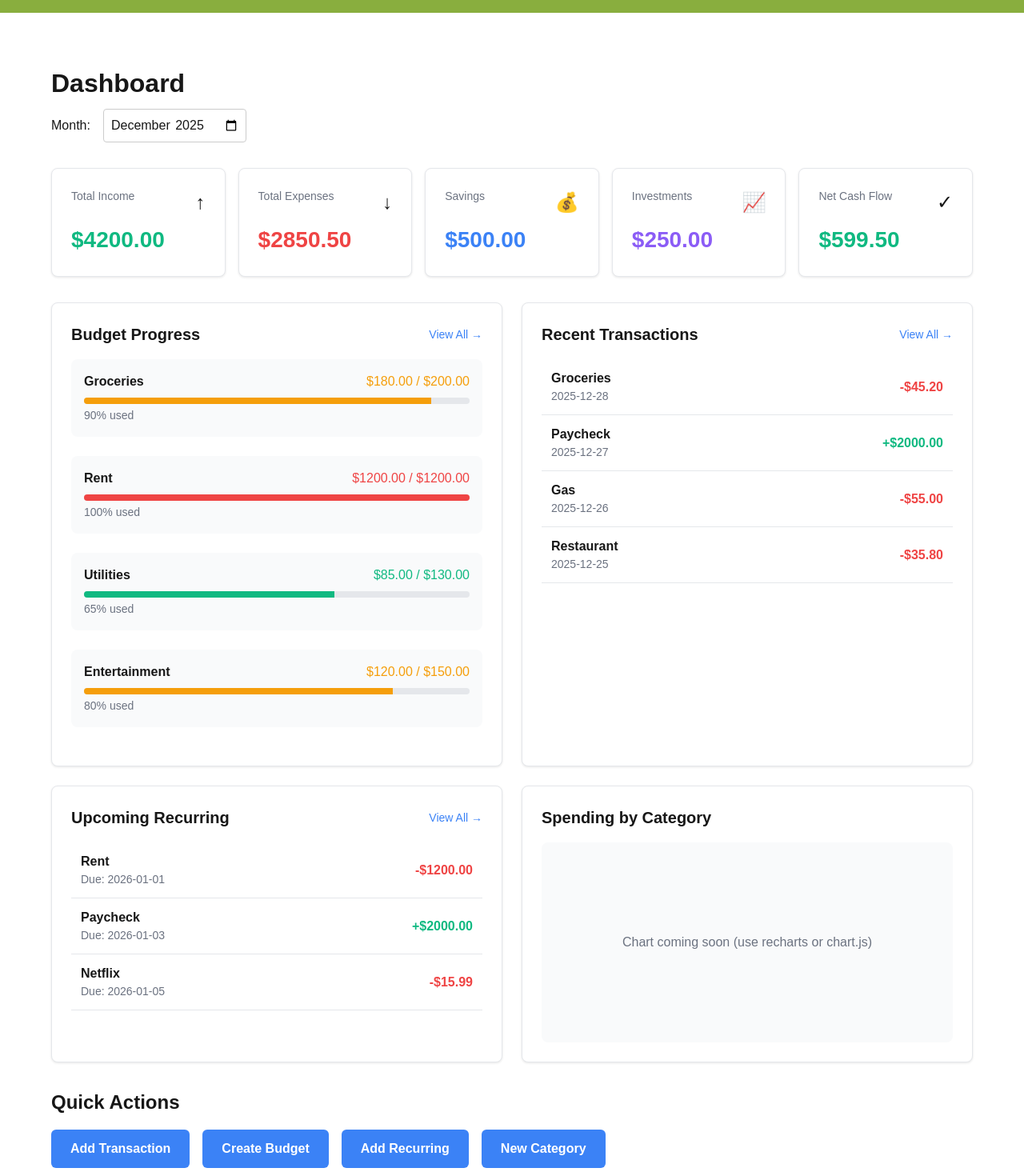
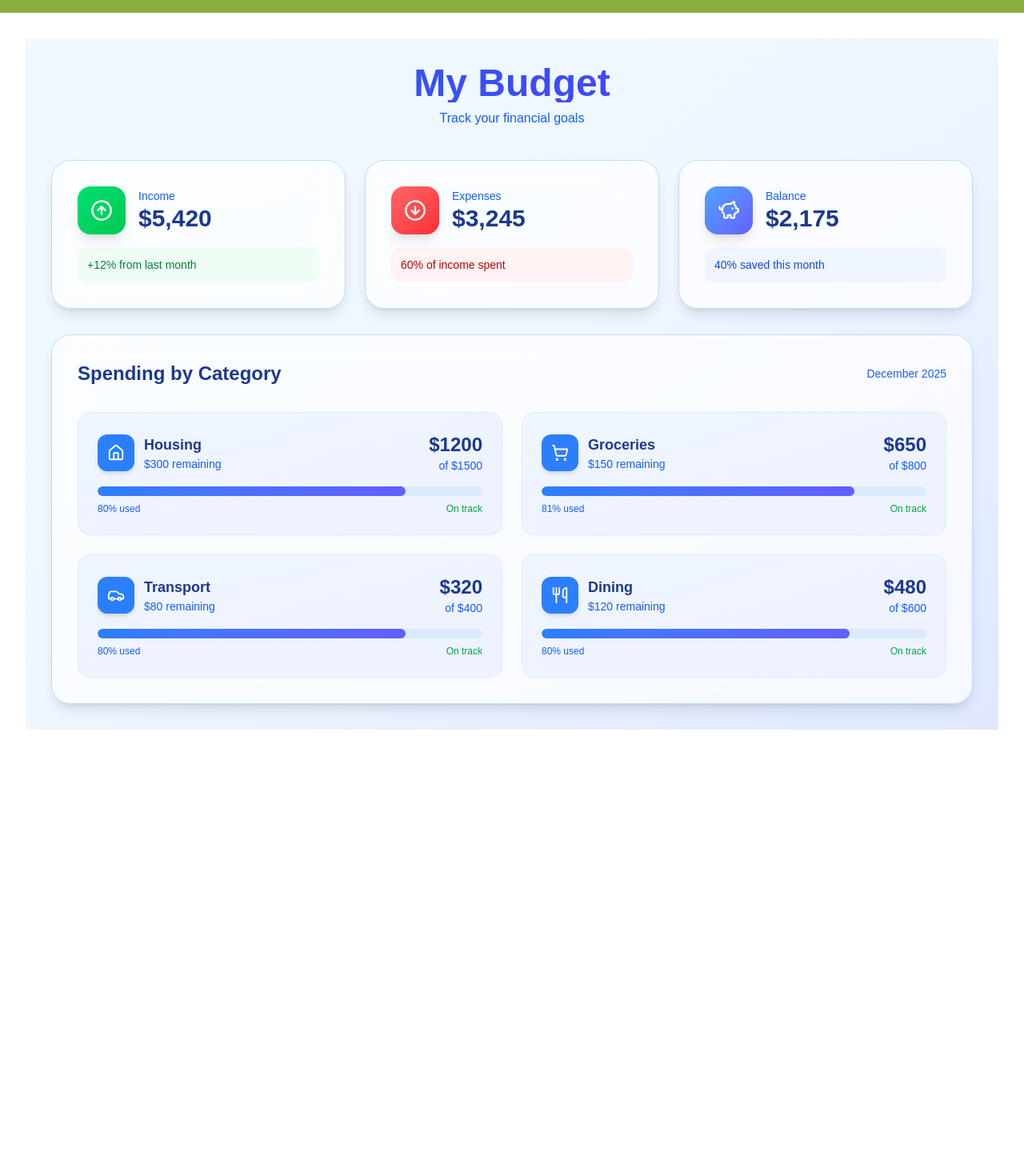
Before and after one commit to DylanDtm4/Bluget, a Next.js app in the folder frontend/: page /dashboard in a window 1280 px wide. Shown: the part 40-1510 px from the top of the page at 80% size. After the commit the page ends 984 px from the top, so only its background shows below. Built offline with nearby package versions, Linux system fonts and the light colour scheme; no server answers.

Commit message:
Messing with Dashboard

```diff
--- a/frontend/package.json
+++ b/frontend/package.json
@@ -12,6 +12,7 @@
     "@supabase/auth-helpers-nextjs": "^0.15.0",
     "axios": "^1.13.2",
     "jsonwebtoken": "^9.0.3",
+    "lucide-react": "^0.562.0",
     "next": "16.0.7",
     "react": "19.2.0",
     "react-dom": "19.2.0"
--- a/frontend/src/app/dashboard/page.tsx
+++ b/frontend/src/app/dashboard/page.tsx
@@ -1,447 +1,166 @@
 "use client";
+import React, { useState } from "react";
+import {
+	ArrowUpCircle,
+	ArrowDownCircle,
+	PiggyBank,
+	CreditCard,
+	Home,
+	ShoppingCart,
+	Car,
+	Utensils,
+} from "lucide-react";
 
-import { useState } from "react";
-import Link from "next/link";
-
-export default function Dashboard() {
-	const [selectedMonth, setSelectedMonth] = useState("2025-12");
-
-	// Sample data - replace with real API data
-	const summary = {
-		totalIncome: 4200,
-		totalExpenses: 2850.5,
-		totalSavings: 500,
-		totalInvestments: 250,
-		netCashFlow: 599.5,
-	};
-
-	const budgets = [
-		{ id: "1", category: "Groceries", spent: 180, limit: 200, percentage: 90 },
-		{ id: "2", category: "Rent", spent: 1200, limit: 1200, percentage: 100 },
-		{ id: "3", category: "Utilities", spent: 85, limit: 130, percentage: 65 },
-		{
-			id: "4",
-			category: "Entertainment",
-			spent: 120,
-			limit: 150,
-			percentage: 80,
-		},
-	];
-
-	const recentTransactions = [
-		{
-			id: "1",
-			type: "Expense",
-			category: "Groceries",
-			amount: 45.2,
-			date: "2025-12-28",
-		},
-		{
-			id: "2",
-			type: "Income",
-			category: "Paycheck",
-			amount: 2000,
-			date: "2025-12-27",
-		},
-		{
-			id: "3",
-			type: "Expense",
-			category: "Gas",
-			amount: 55,
-			date: "2025-12-26",
-		},
-		{
-			id: "4",
-			type: "Expense",
-			category: "Restaurant",
-			amount: 35.8,
-			date: "2025-12-25",
-		},
-	];
-
-	const upcomingRecurring = [
-		{
-			id: "1",
-			category: "Rent",
-			amount: 1200,
-			dueDate: "2026-01-01",
-			type: "Expense",
-		},
-		{
-			id: "2",
-			category: "Paycheck",
-			amount: 2000,
-			dueDate: "2026-01-03",
-			type: "Income",
-		},
-		{
-			id: "3",
-			category: "Netflix",
-			amount: 15.99,
-			dueDate: "2026-01-05",
-			type: "Expense",
-		},
-	];
-
-	const getBudgetColor = (percentage: number) => {
-		if (percentage >= 100) return "#ef4444"; // red
-		if (percentage >= 80) return "#f59e0b"; // orange
-		return "#10b981"; // green
-	};
+export default function BudgetDashboard() {
+	const [budget] = useState({
+		income: 5420,
+		expenses: 3245,
+		balance: 2175,
+		categories: [
+			{ name: "Housing", spent: 1200, budget: 1500, icon: Home },
+			{ name: "Groceries", spent: 650, budget: 800, icon: ShoppingCart },
+			{ name: "Transport", spent: 320, budget: 400, icon: Car },
+			{ name: "Dining", spent: 480, budget: 600, icon: Utensils },
+		],
+	});
 
 	return (
-		<div style={{ padding: "2rem", maxWidth: "1400px", margin: "0 auto" }}>
-			{/* Header */}
-			<div style={{ marginBottom: "2rem" }}>
-				<h1
-					style={{
-						fontSize: "2rem",
-						fontWeight: "bold",
-						marginBottom: "0.5rem",
-					}}
-				>
-					Dashboard
-				</h1>
-				<div style={{ display: "flex", alignItems: "center", gap: "1rem" }}>
-					<label>Month:</label>
-					<input
-						type="month"
-						value={selectedMonth}
-						onChange={(e) => setSelectedMonth(e.target.value)}
-						style={{
-							padding: "0.5rem",
-							border: "1px solid #ccc",
-							borderRadius: "4px",
-						}}
-					/>
+		<div className="min-h-screen bg-gradient-to-br from-sky-50 via-blue-50 to-indigo-100 p-8">
+			<div className="max-w-7xl mx-auto">
+				<div className="text-center mb-10">
+					<h1 className="text-5xl font-bold bg-gradient-to-r from-blue-600 to-indigo-600 bg-clip-text text-transparent mb-2">
+						My Budget
+					</h1>
+					<p className="text-blue-600">Track your financial goals</p>
 				</div>
-			</div>
 
-			{/* Summary Cards */}
-			<div
-				style={{
-					display: "grid",
-					gridTemplateColumns: "repeat(auto-fit, minmax(200px, 1fr))",
-					gap: "1rem",
-					marginBottom: "2rem",
-				}}
-			>
-				<SummaryCard
-					title="Total Income"
-					amount={summary.totalIncome}
-					color="#10b981"
-					icon="↑"
-				/>
-				<SummaryCard
-					title="Total Expenses"
-					amount={summary.totalExpenses}
-					color="#ef4444"
-					icon="↓"
-				/>
-				<SummaryCard
-					title="Savings"
-					amount={summary.totalSavings}
-					color="#3b82f6"
-					icon="💰"
-				/>
-				<SummaryCard
-					title="Investments"
-					amount={summary.totalInvestments}
-					color="#8b5cf6"
-					icon="📈"
-				/>
-				<SummaryCard
-					title="Net Cash Flow"
-					amount={summary.netCashFlow}
-					color={summary.netCashFlow >= 0 ? "#10b981" : "#ef4444"}
-					icon={summary.netCashFlow >= 0 ? "✓" : "✗"}
-				/>
-			</div>
-
-			{/* Main Content Grid */}
-			<div
-				style={{
-					display: "grid",
-					gridTemplateColumns: "repeat(auto-fit, minmax(400px, 1fr))",
-					gap: "1.5rem",
-				}}
-			>
-				{/* Budget Progress */}
-				<Section
-					title="Budget Progress"
-					linkHref="/budgets"
-					linkText="View All"
-				>
-					{budgets.map((budget) => (
-						<div
-							key={budget.id}
-							style={{
-								marginBottom: "1.5rem",
-								padding: "1rem",
-								backgroundColor: "#f9fafb",
-								borderRadius: "8px",
-							}}
-						>
-							<div
-								style={{
-									display: "flex",
-									justifyContent: "space-between",
-									marginBottom: "0.5rem",
-								}}
-							>
-								<span style={{ fontWeight: "600" }}>{budget.category}</span>
-								<span style={{ color: getBudgetColor(budget.percentage) }}>
-									${budget.spent.toFixed(2)} / ${budget.limit.toFixed(2)}
-								</span>
+				<div className="grid grid-cols-1 md:grid-cols-3 gap-6 mb-8">
+					<div className="bg-white/70 backdrop-blur-xl rounded-3xl p-8 shadow-lg border border-blue-200">
+						<div className="flex items-center gap-4 mb-4">
+							<div className="bg-gradient-to-br from-green-400 to-green-500 p-4 rounded-2xl shadow-lg">
+								<ArrowUpCircle className="text-white" size={28} />
 							</div>
-							<div
-								style={{
-									height: "8px",
-									backgroundColor: "#e5e7eb",
-									borderRadius: "4px",
-									overflow: "hidden",
-								}}
-							>
-								<div
-									style={{
-										height: "100%",
-										width: `${Math.min(budget.percentage, 100)}%`,
-										backgroundColor: getBudgetColor(budget.percentage),
-										transition: "width 0.3s ease",
-									}}
-								/>
-							</div>
-							<div
-								style={{
-									fontSize: "0.875rem",
-									color: "#6b7280",
-									marginTop: "0.25rem",
-								}}
-							>
-								{budget.percentage}% used
+							<div>
+								<p className="text-blue-600 text-sm font-medium">Income</p>
+								<p className="text-3xl font-bold text-blue-900">
+									${budget.income.toLocaleString()}
+								</p>
 							</div>
 						</div>
-					))}
-				</Section>
+						<div className="bg-green-50 rounded-xl p-3">
+							<p className="text-green-700 text-sm font-medium">
+								+12% from last month
+							</p>
+						</div>
+					</div>
 
-				{/* Recent Transactions */}
-				<Section
-					title="Recent Transactions"
-					linkHref="/transactions"
-					linkText="View All"
-				>
-					{recentTransactions.map((tx) => (
-						<div
-							key={tx.id}
-							style={{
-								display: "flex",
-								justifyContent: "space-between",
-								alignItems: "center",
-								padding: "0.75rem",
-								borderBottom: "1px solid #e5e7eb",
-							}}
-						>
+					<div className="bg-white/70 backdrop-blur-xl rounded-3xl p-8 shadow-lg border border-blue-200">
+						<div className="flex items-center gap-4 mb-4">
+							<div className="bg-gradient-to-br from-red-400 to-red-500 p-4 rounded-2xl shadow-lg">
+								<ArrowDownCircle className="text-white" size={28} />
+							</div>
 							<div>
-								<div style={{ fontWeight: "600" }}>{tx.category}</div>
-								<div style={{ fontSize: "0.875rem", color: "#6b7280" }}>
-									{tx.date}
-								</div>
-							</div>
-							<div
-								style={{
-									fontWeight: "bold",
-									color: tx.type === "Income" ? "#10b981" : "#ef4444",
-								}}
-							>
-								{tx.type === "Income" ? "+" : "-"}${tx.amount.toFixed(2)}
+								<p className="text-blue-600 text-sm font-medium">Expenses</p>
+								<p className="text-3xl font-bold text-blue-900">
+									${budget.expenses.toLocaleString()}
+								</p>
 							</div>
 						</div>
-					))}
-				</Section>
+						<div className="bg-red-50 rounded-xl p-3">
+							<p className="text-red-700 text-sm font-medium">
+								60% of income spent
+							</p>
+						</div>
+					</div>
 
-				{/* Upcoming Recurring */}
-				<Section
-					title="Upcoming Recurring"
-					linkHref="/recurring"
-					linkText="View All"
-				>
-					{upcomingRecurring.map((item) => (
-						<div
-							key={item.id}
-							style={{
-								display: "flex",
-								justifyContent: "space-between",
-								alignItems: "center",
-								padding: "0.75rem",
-								borderBottom: "1px solid #e5e7eb",
-							}}
-						>
+					<div className="bg-white/70 backdrop-blur-xl rounded-3xl p-8 shadow-lg border border-blue-200">
+						<div className="flex items-center gap-4 mb-4">
+							<div className="bg-gradient-to-br from-blue-400 to-indigo-500 p-4 rounded-2xl shadow-lg">
+								<PiggyBank className="text-white" size={28} />
+							</div>
 							<div>
-								<div style={{ fontWeight: "600" }}>{item.category}</div>
-								<div style={{ fontSize: "0.875rem", color: "#6b7280" }}>
-									Due: {item.dueDate}
-								</div>
-							</div>
-							<div
-								style={{
-									fontWeight: "bold",
-									color: item.type === "Income" ? "#10b981" : "#ef4444",
-								}}
-							>
-								{item.type === "Income" ? "+" : "-"}${item.amount.toFixed(2)}
+								<p className="text-blue-600 text-sm font-medium">Balance</p>
+								<p className="text-3xl font-bold text-blue-900">
+									${budget.balance.toLocaleString()}
+								</p>
 							</div>
 						</div>
-					))}
-				</Section>
+						<div className="bg-blue-50 rounded-xl p-3">
+							<p className="text-blue-700 text-sm font-medium">
+								40% saved this month
+							</p>
+						</div>
+					</div>
+				</div>
 
-				{/* Spending by Category (Placeholder for Chart) */}
-				<Section title="Spending by Category">
-					<div
-						style={{
-							height: "250px",
-							display: "flex",
-							alignItems: "center",
-							justifyContent: "center",
-							backgroundColor: "#f9fafb",
-							borderRadius: "8px",
-							color: "#6b7280",
-						}}
-					>
-						Chart coming soon (use recharts or chart.js)
+				<div className="bg-white/70 backdrop-blur-xl rounded-3xl p-8 shadow-lg border border-blue-200">
+					<div className="flex items-center justify-between mb-8">
+						<h2 className="text-2xl font-bold text-blue-900">
+							Spending by Category
+						</h2>
+						<span className="text-blue-600 text-sm font-medium">
+							December 2025
+						</span>
 					</div>
-				</Section>
-			</div>
 
-			{/* Quick Actions */}
-			<div style={{ marginTop: "2rem" }}>
-				<h2
-					style={{
-						fontSize: "1.5rem",
-						fontWeight: "bold",
-						marginBottom: "1rem",
-					}}
-				>
-					Quick Actions
-				</h2>
-				<div style={{ display: "flex", gap: "1rem", flexWrap: "wrap" }}>
-					<QuickActionButton href="/transactions/new" label="Add Transaction" />
-					<QuickActionButton href="/budgets/new" label="Create Budget" />
-					<QuickActionButton href="/recurring/new" label="Add Recurring" />
-					<QuickActionButton href="/categories/new" label="New Category" />
+					<div className="grid grid-cols-1 md:grid-cols-2 gap-6">
+						{budget.categories.map((cat, idx) => {
+							const Icon = cat.icon;
+							const percentage = (cat.spent / cat.budget) * 100;
+							const remaining = cat.budget - cat.spent;
+
+							return (
+								<div
+									key={idx}
+									className="bg-gradient-to-br from-blue-50 to-indigo-50 rounded-2xl p-6 border border-blue-100"
+								>
+									<div className="flex items-center justify-between mb-4">
+										<div className="flex items-center gap-3">
+											<div className="bg-blue-500 p-3 rounded-xl shadow-md">
+												<Icon className="text-white" size={22} />
+											</div>
+											<div>
+												<p className="text-blue-900 font-bold text-lg">
+													{cat.name}
+												</p>
+												<p className="text-blue-600 text-sm">
+													${remaining} remaining
+												</p>
+											</div>
+										</div>
+										<div className="text-right">
+											<p className="text-2xl font-bold text-blue-900">
+												${cat.spent}
+											</p>
+											<p className="text-blue-600 text-sm">of ${cat.budget}</p>
+										</div>
+									</div>
+									<div className="h-3 bg-blue-100 rounded-full overflow-hidden">
+										<div
+											className="h-full bg-gradient-to-r from-blue-500 to-indigo-500 rounded-full transition-all duration-500"
+											style={{ width: `${percentage}%` }}
+										/>
+									</div>
+									<div className="mt-2 flex justify-between text-xs">
+										<span className="text-blue-600">
+											{percentage.toFixed(0)}% used
+										</span>
+										<span
+											className={
+												percentage > 90
+													? "text-red-600 font-semibold"
+													: "text-green-600"
+											}
+										>
+											{percentage > 90 ? "Over budget!" : "On track"}
+										</span>
+									</div>
+								</div>
+							);
+						})}
+					</div>
 				</div>
 			</div>
 		</div>
 	);
 }
-
-function SummaryCard({
-	title,
-	amount,
-	color,
-	icon,
-}: {
-	title: string;
-	amount: number;
-	color: string;
-	icon: string;
-}) {
-	return (
-		<div
-			style={{
-				padding: "1.5rem",
-				backgroundColor: "white",
-				border: "1px solid #e5e7eb",
-				borderRadius: "8px",
-				boxShadow: "0 1px 3px rgba(0,0,0,0.1)",
-			}}
-		>
-			<div
-				style={{
-					display: "flex",
-					justifyContent: "space-between",
-					marginBottom: "0.5rem",
-				}}
-			>
-				<span style={{ color: "#6b7280", fontSize: "0.875rem" }}>{title}</span>
-				<span style={{ fontSize: "1.5rem" }}>{icon}</span>
-			</div>
-			<div style={{ fontSize: "1.75rem", fontWeight: "bold", color }}>
-				${amount.toFixed(2)}
-			</div>
-		</div>
-	);
-}
-
-function Section({
-	title,
-	linkHref,
-	linkText,
-	children,
-}: {
-	title: string;
-	linkHref?: string;
-	linkText?: string;
-	children: React.ReactNode;
-}) {
-	return (
-		<div
-			style={{
-				backgroundColor: "white",
-				border: "1px solid #e5e7eb",
-				borderRadius: "8px",
-				padding: "1.5rem",
-				boxShadow: "0 1px 3px rgba(0,0,0,0.1)",
-			}}
-		>
-			<div
-				style={{
-					display: "flex",
-					justifyContent: "space-between",
-					alignItems: "center",
-					marginBottom: "1rem",
-				}}
-			>
-				<h3 style={{ fontSize: "1.25rem", fontWeight: "bold" }}>{title}</h3>
-				{linkHref && (
-					<Link
-						href={linkHref}
-						style={{
-							color: "#3b82f6",
-							fontSize: "0.875rem",
-							textDecoration: "none",
-						}}
-					>
-						{linkText} →
-					</Link>
-				)}
-			</div>
-			{children}
-		</div>
-	);
-}
-
-function QuickActionButton({ href, label }: { href: string; label: string }) {
-	return (
-		<Link
-			href={href}
-			style={{
-				padding: "0.75rem 1.5rem",
-				backgroundColor: "#3b82f6",
-				color: "white",
-				borderRadius: "6px",
-				textDecoration: "none",
-				fontWeight: "600",
-				display: "inline-block",
-				transition: "background-color 0.2s",
-			}}
-			onMouseEnter={(e) => {
-				e.currentTarget.style.backgroundColor = "#2563eb";
-			}}
-			onMouseLeave={(e) => {
-				e.currentTarget.style.backgroundColor = "#3b82f6";
-			}}
-		>
-			{label}
-		</Link>
-	);
-}
```
Also changed, not shown: 1 other file (tests, documents, lock files or other folders).
